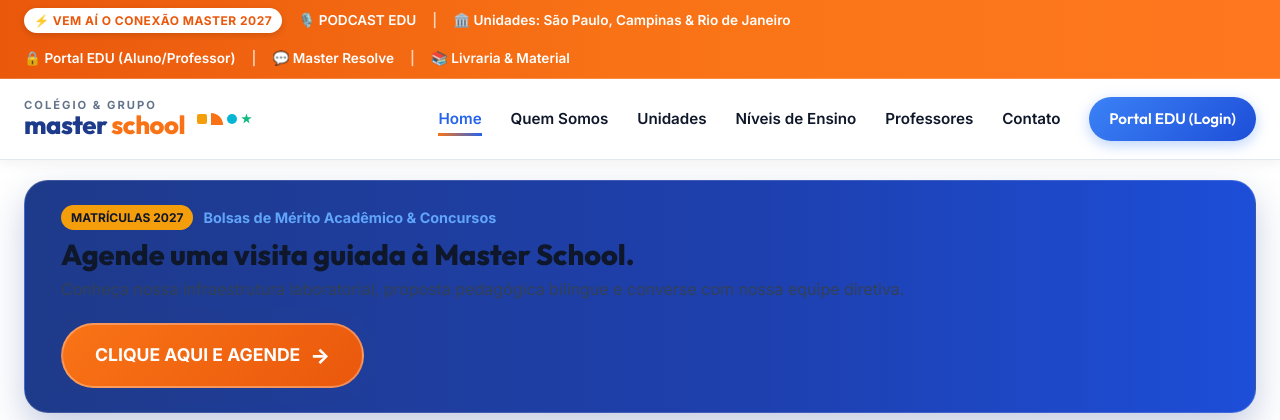
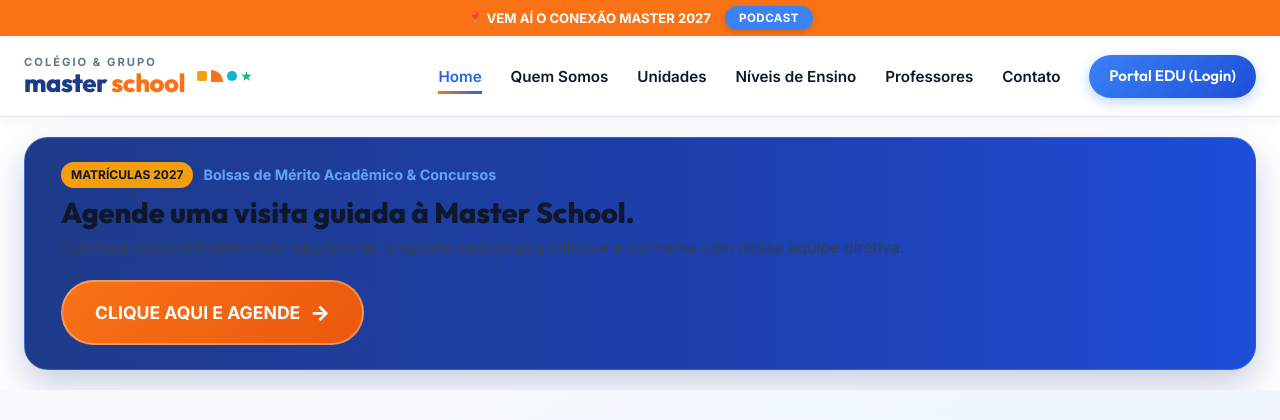
Before and after one commit to LeoLemosDevs/Projeto_Escola_ERP, a PHP site: page /index.php in a window 1280 px wide. Shown: the top 420 px of the page. Run offline with PHP 8.4, Linux system fonts and the light colour scheme; data that the repository does not hold is empty.

Commit message:
fix(ui): simplifica barra de destaques superior do cabecalho para uma unica linha minimalista estilo Colegio Master

```diff
--- a/assets/css/light-school.css
+++ b/assets/css/light-school.css
@@ -27,57 +27,46 @@
   --radius-lg: 24px;
 }
 
-/* 1. BARRA DE DESTAQUES SUPERIOR (TOP ANNOUNCEMENT BAR) */
+/* 1. BARRA DE DESTAQUES SUPERIOR (TOP ANNOUNCEMENT BAR - ESTILO COLÉGIO MASTER) */
 .top-announcement-bar {
-  background: linear-gradient(90deg, #ea580c 0%, #f97316 50%, #ff781f 100%);
+  background: #f97316;
   color: #ffffff;
-  font-size: 0.85rem;
-  font-weight: 600;
-  padding: 8px 0;
-  border-bottom: 1px solid rgba(255, 255, 255, 0.2);
+  font-size: 0.82rem;
+  font-weight: 700;
+  padding: 6px 0;
   position: relative;
   z-index: 1001;
+  text-align: center;
+  box-shadow: 0 2px 4px rgba(0,0,0,0.05);
 }
 
 .top-bar-container {
   display: flex;
   align-items: center;
-  justify-content: space-between;
-  flex-wrap: wrap;
-  gap: 15px;
+  justify-content: center;
+  gap: 14px;
 }
 
-.top-bar-left, .top-bar-right {
-  display: flex;
-  align-items: center;
-  gap: 16px;
-}
-
-.top-badge {
-  background: #ffffff;
-  color: var(--master-orange-hover);
-  padding: 3px 10px;
+.top-pill-btn {
+  background: #3b82f6;
+  color: #ffffff !important;
+  padding: 3px 14px;
   border-radius: 20px;
+  text-decoration: none;
   font-weight: 800;
-  font-size: 0.75rem;
+  font-size: 0.72rem;
+  letter-spacing: 0.5px;
   text-transform: uppercase;
-  letter-spacing: 0.5px;
+  transition: all 0.2s;
   box-shadow: 0 2px 6px rgba(0,0,0,0.15);
-}
-
-.top-bar-link {
-  color: #ffffff;
-  text-decoration: none;
-  font-weight: 600;
   display: inline-flex;
   align-items: center;
   gap: 5px;
-  transition: opacity 0.2s;
 }
 
-.top-bar-link:hover {
-  opacity: 0.85;
-  text-decoration: underline;
+.top-pill-btn:hover {
+  background: #1d4ed8;
+  transform: translateY(-1px);
 }
 
 /* 2. NAVBAR NO TEMA CLARO (LIGHT SCHOOL THEME) */
--- a/includes/header.php
+++ b/includes/header.php
@@ -16,22 +16,11 @@
 </head>
 <body class="light-body">
 
-<!-- BARRA DE DESTAQUES SUPERIOR (ESTILO COLÉGIO MASTER) -->
+<!-- BARRA DE DESTAQUES SUPERIOR (ESTILO COLÉGIO MASTER - LINHA ÚNICA E LIMPA) -->
 <div class="top-announcement-bar">
     <div class="container top-bar-container">
-        <div class="top-bar-left">
-            <span class="top-badge">⚡ VEM AÍ O CONEXÃO MASTER 2027</span>
-            <a href="contato.php" class="top-bar-link">🎙️ PODCAST EDU</a>
-            <span style="opacity: 0.7;">|</span>
-            <span>🏛️ Unidades: São Paulo, Campinas & Rio de Janeiro</span>
-        </div>
-        <div class="top-bar-right">
-            <a href="<?= base_url('login.php') ?>" class="top-bar-link">🔒 Portal EDU (Aluno/Professor)</a>
-            <span style="opacity: 0.7;">|</span>
-            <a href="<?= base_url('contato.php') ?>" class="top-bar-link">💬 Master Resolve</a>
-            <span style="opacity: 0.7;">|</span>
-            <a href="#niveis" class="top-bar-link">📚 Livraria & Material</a>
-        </div>
+        <span>📍 VEM AÍ O CONEXÃO MASTER 2027</span>
+        <a href="contato.php" class="top-pill-btn">PODCAST</a>
     </div>
 </div>
 
```
